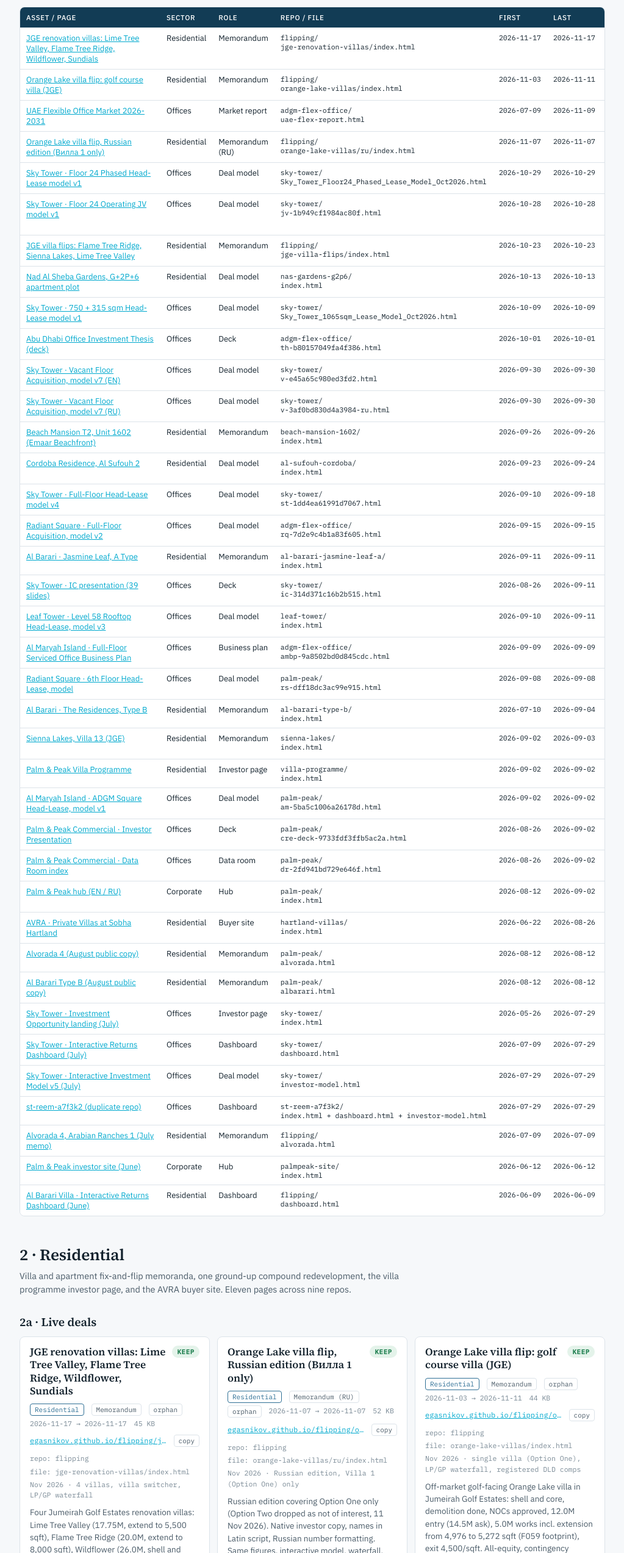
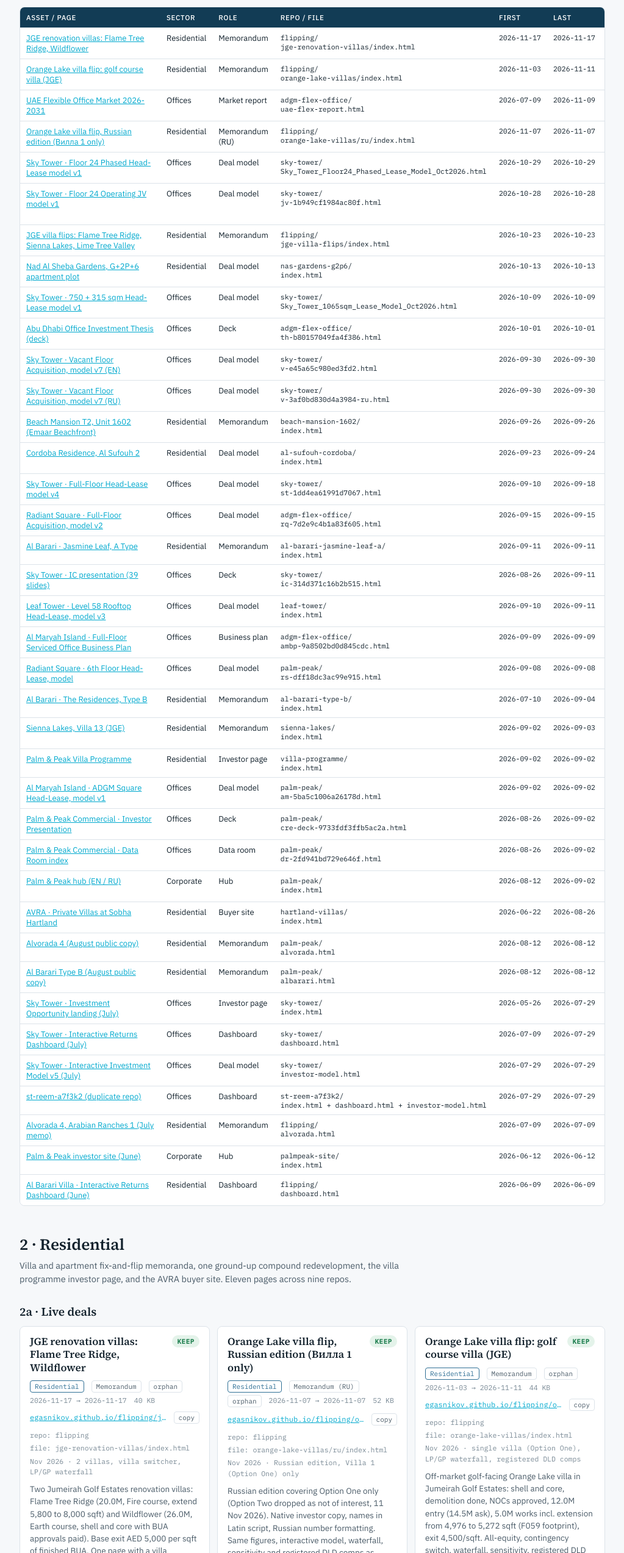
Before and after one commit to egasnikov/models-wiki, a plain HTML site: page index.html in a window 1280 px wide. Shown: the part 1091-3637 px from the top of the page at 61% size, without its empty margins (252-1275 px from the left). Drawn offline with Linux system fonts and the light colour scheme.

Commit message:
JGE renovation villas: Flame Tree Ridge and Wildflower only, 5,000/sqft base
Co-Authored-By: Claude Opus 5.5 <noreply@anthropic.com>
Claude-Session: https://claude.ai/code/session_01XqkyFDo5etGf3fp6FLXp2C

```diff
--- a/index.html
+++ b/index.html
@@ -237,7 +237,7 @@ footer{margin-top:50px;color:var(--ink-3);font-size:12px;font-family:var(--mono)
 ├── al-sufouh-cordoba/          Cordoba Residence development model v2.0
 ├── beach-mansion-1602/         Beach Mansion T2 1602 JV memo
 ├── flipping/jge-villa-flips/   JGE three-villa memo (Flame Tree Ridge, Sienna Lakes, Lime Tree Valley)
-├── flipping/jge-renovation-villas/ JGE four-villa renovation memo (Lime Tree Valley, Flame Tree Ridge, Wildflower, Sundials)
+├── flipping/jge-renovation-villas/ JGE renovation memo (Flame Tree Ridge, Wildflower)
 ├── flipping/orange-lake-villas/ Orange Lake villa memo (Option One only)
 ├── flipping/orange-lake-villas/ru/ Orange Lake memo, Russian edition
 ├── nas-gardens-g2p6/           NAS Gardens G+2P+6 development model v2.5 (RU)
@@ -259,10 +259,10 @@ removed: st-reem-a7f3k2, palmpeak-site (flipping stays: it now hosts jge-villa-f
 const BASE='https://egasnikov.github.io/';
 const P=[
 // ---------- RESIDENTIAL: live ----------
-{g:'res-live',asset:'JGE renovation villas: Lime Tree Valley, Flame Tree Ridge, Wildflower, Sundials',sector:'Residential',role:'Memorandum',repo:'flipping',file:'jge-renovation-villas/index.html',first:'2026-11-17',last:'2026-11-17',ver:'Nov 2026 · 4 villas, villa switcher, LP/GP waterfall',vis:'orphan',size:'45 KB',rec:'Keep',
- desc:'Four Jumeirah Golf Estates renovation villas: Lime Tree Valley (17.75M, extend to 5,500 sqft), Flame Tree Ridge (20.0M, extend to 8,000 sqft), Wildflower (26.0M, shell and core, approvals paid), Sundials (22.0M, re-plan to 5 bed). One page with a villa switcher, all-equity, contingency switch, LP/GP waterfall, sensitivity grid and max bid. Unbranded, no photos.',
- kpis:[['7.00M','Flame Tree profit'],['21.0%','Flame Tree IRR'],['8.12M','Wildflower profit'],['19.1%','Wildflower IRR'],['3.24M','Sundials profit'],['1.75M','Lime Tree profit']],
- note:'All-equity base cases, contingency off by default, 12-14 month holds. Sundials and Lime Tree Valley only work near their max bids (20.0M / 15.4M). Flame Tree hinges on GFA approval; Wildflower on the fit-out budget.',
+{g:'res-live',asset:'JGE renovation villas: Flame Tree Ridge, Wildflower',sector:'Residential',role:'Memorandum',repo:'flipping',file:'jge-renovation-villas/index.html',first:'2026-11-17',last:'2026-11-17',ver:'Nov 2026 · 2 villas, villa switcher, LP/GP waterfall',vis:'orphan',size:'40 KB',rec:'Keep',
+ desc:'Two Jumeirah Golf Estates renovation villas: Flame Tree Ridge (20.0M, Fire course, extend 5,800 to 8,000 sqft) and Wildflower (26.0M, Earth course, shell and core with BUA approvals paid). Base exit AED 5,000 per sqft of finished BUA. One page with a villa switcher, all-equity, contingency switch (off by default), LP/GP waterfall, sensitivity grid and max bid. Unbranded, no photos.',
+ kpis:[['10.91M','Flame Tree profit'],['32.5%','Flame Tree IRR'],['8.12M','Wildflower profit'],['19.1%','Wildflower IRR']],
+ note:'All-equity base cases, contingency off, 14-month holds. Flame Tree hinges on GFA approval to 8,000 sqft; Wildflower on the AED 8.0M fit-out budget from shell and core.',
  advice:'Keep while under review. Unbranded, safe to share with co-investors.'},
 {g:'res-live',asset:'Orange Lake villa flip, Russian edition (Вилла 1 only)',sector:'Residential',role:'Memorandum (RU)',repo:'flipping',file:'orange-lake-villas/ru/index.html',first:'2026-11-07',last:'2026-11-07',ver:'Nov 2026 · Russian edition, Villa 1 (Option One) only',vis:'orphan',size:'52 KB',rec:'Keep',
  desc:'Russian edition covering Option One only (Option Two dropped as not of interest, 11 Nov 2026). Native investor copy, names in Latin script, Russian number formatting. Same figures, interactive model, waterfall, sensitivity and registered DLD comps as Option One in the English version.',
@@ -486,7 +486,7 @@ const TL=[
 ['2026-10-09','sky-tower: 750 + 315 sqm (1,065 sqm) head-lease model v1 live at 2,000/sqm, 17.3% / 2.56x.'],
 ['2026-10-23','flipping/jge-villa-flips: three-villa JGE memorandum live (unbranded, with photos).'],
 ['2026-10-28','sky-tower: floor 24 operating JV model v1 live (jv-*), landlord priority return + investor fit-out + tiered revenue share.'],
-['2026-11-17','flipping/jge-renovation-villas: four-villa JGE renovation memorandum live (unbranded, no photos).'],
+['2026-11-17','flipping/jge-renovation-villas: JGE renovation memorandum live, Flame Tree Ridge and Wildflower, base exit 5,000/sqft (unbranded, no photos).'],
 ['2026-11-11','flipping/orange-lake-villas: Option Two removed, memo now covers Option One only.'],
 ['2026-11-11','flipping/orange-lake-villas/ru: Russian edition added, Villa 1 (Option One) only.'],
 ['2026-11-04','flipping/orange-lake-villas: Orange Lake two-option memorandum live (registered DLD comps, Option One extended to 5,272 sqft).'],
```
